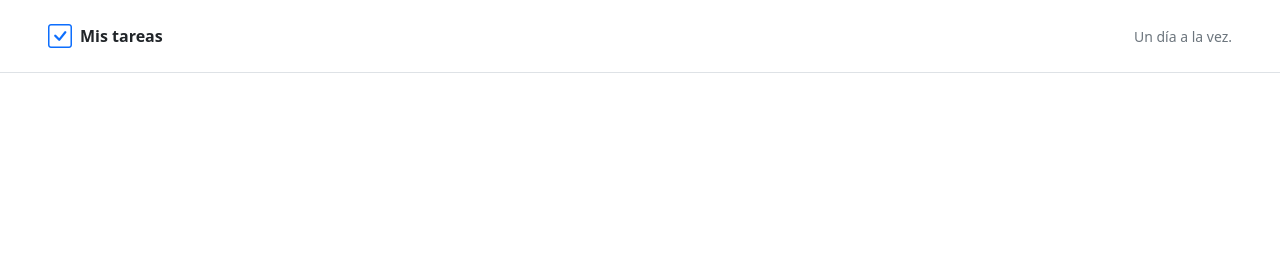
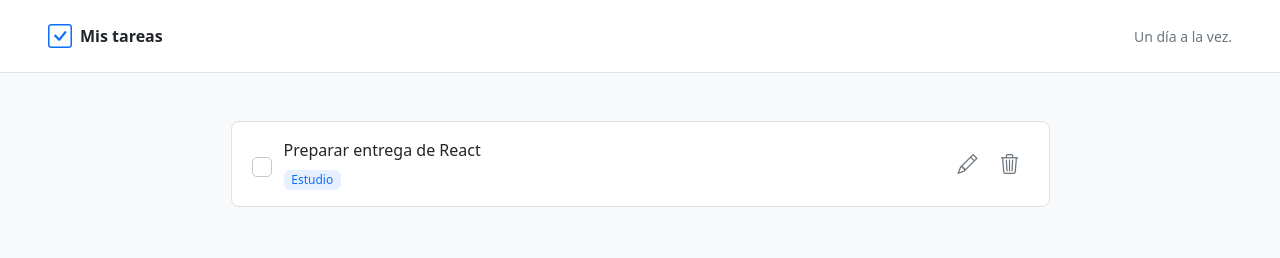
Before and after one commit to psaraviaq/PlanificadorDeTareas, a plain HTML site: page index.html in a window 1280 px wide. Drawn offline with nearby package versions, Linux system fonts and the light colour scheme.

Commit message:
crear modelo de tarea

```diff
--- a/index.html
+++ b/index.html
@@ -13,7 +13,7 @@
     <link rel="stylesheet" href="https://cdn.jsdelivr.net/npm/bootstrap-icons@1.13.2/font/bootstrap-icons.min.css" />
   </head>
 
-  <body>
+  <body class="min-vh-100 bg-light">
     <header class="d-flex align-items-center justify-content-between bg-white border-bottom px-4 pt-3 pb-4 px-md-5 py-md-4">
       <a class="d-inline-flex align-items-center gap-2 text-decoration-none text-dark fw-semibold" href="index.html">
         <i class="bi bi-check-square fs-4 lh-1 text-primary"></i>
@@ -21,6 +21,19 @@
       </a>
       <p class="mb-0 text-secondary small">Un día a la vez.</p>
     </header>
+    <main class="container-lg px-4 py-5">
+      <article class="col-lg-9 mx-auto d-flex align-items-center gap-2 border rounded-3 bg-white px-2 px-md-3 py-3">
+        <input role="button" class="form-check-input border-secondary-subtle fs-5 flex-shrink-0 ms-1" type="checkbox" />
+        <div class="flex-grow-1 ms-1">
+          <p class="mb-1">Preparar entrega de React</p>
+          <span class="badge bg-primary bg-opacity-10 text-primary fw-normal">Estudio</span>
+        </div>
+        <div class="d-flex align-items-center gap-1 me-1">
+          <button class="btn btn-link link-secondary p-2" type="button" title="Editar"><i class="bi bi-pencil fs-5"></i></button>
+          <button class="btn btn-link link-secondary p-2" type="button" title="Eliminar"><i class="bi bi-trash3 fs-5"></i></button>
+        </div>
+      </article>
+    </main>
     <script
       src="https://cdn.jsdelivr.net/npm/bootstrap@5.3.8/dist/js/bootstrap.bundle.min.js"
       integrity="sha384-FKyoEForCGlyvwx9Hj09JcYn3nv7wiPVlz7YYwJrWVcXK/BmnVDxM+D2scQbITxI"
```
